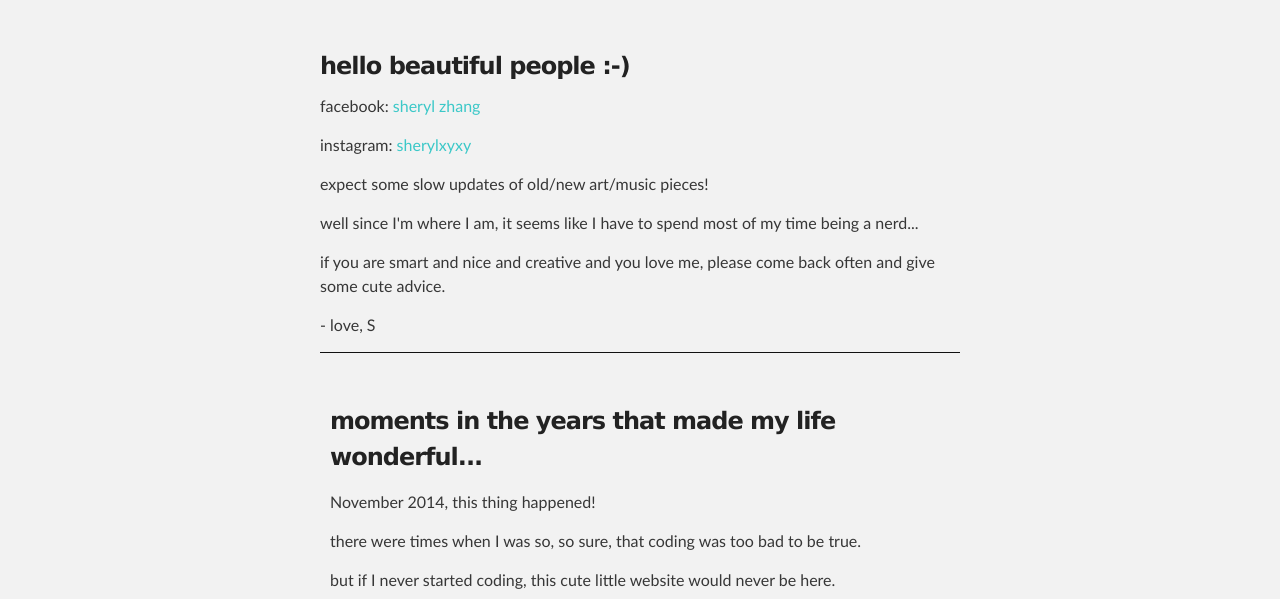
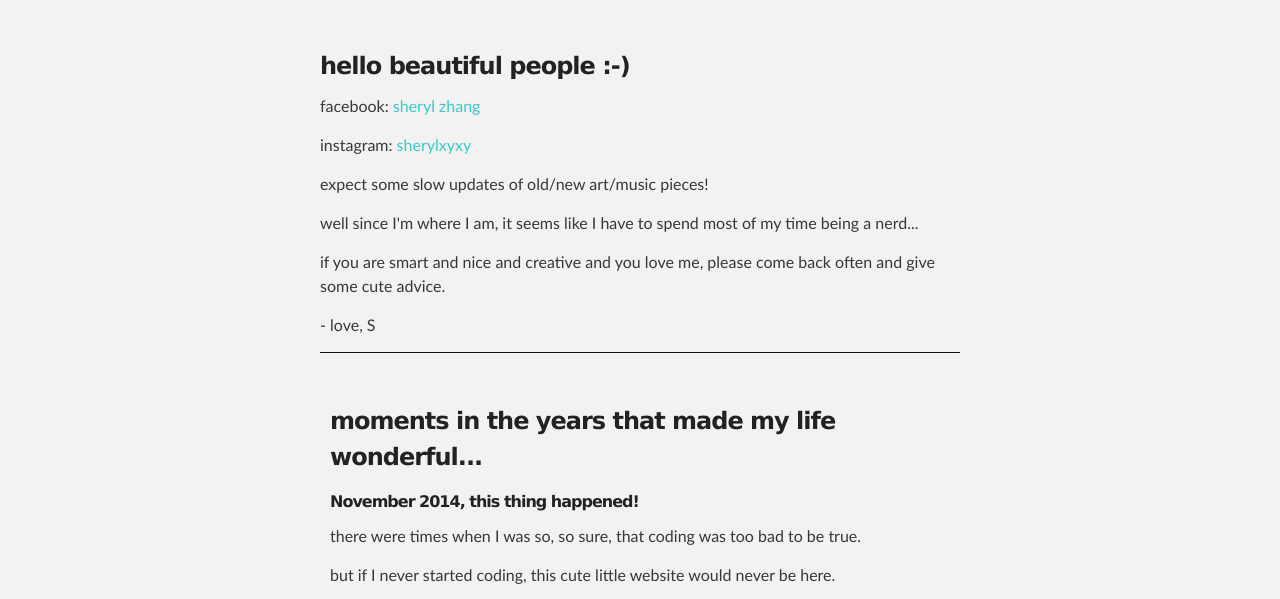
Before and after one commit to sheryllucky/sheryllucky.github.io, a plain HTML site: page about/index.html in a window 1280 px wide. Shown: the part 197-796 px from the top of the page. Drawn offline with Linux system fonts and the light colour scheme.

Commit message:
timeline

```diff
--- a/about/index.html
+++ b/about/index.html
@@ -57,7 +57,7 @@
 
   <p>     </p>
 
-  <p>November 2014, this thing happened!</p>
+  <h6>November 2014, this thing happened!</h6>
   <p>there were times when I was so, so sure, that coding was too bad to be true.</p>
   <p>but if I never started coding, this cute little website would never be here.</p>
   <p>so yes life happens, it gets better!</p>
```
